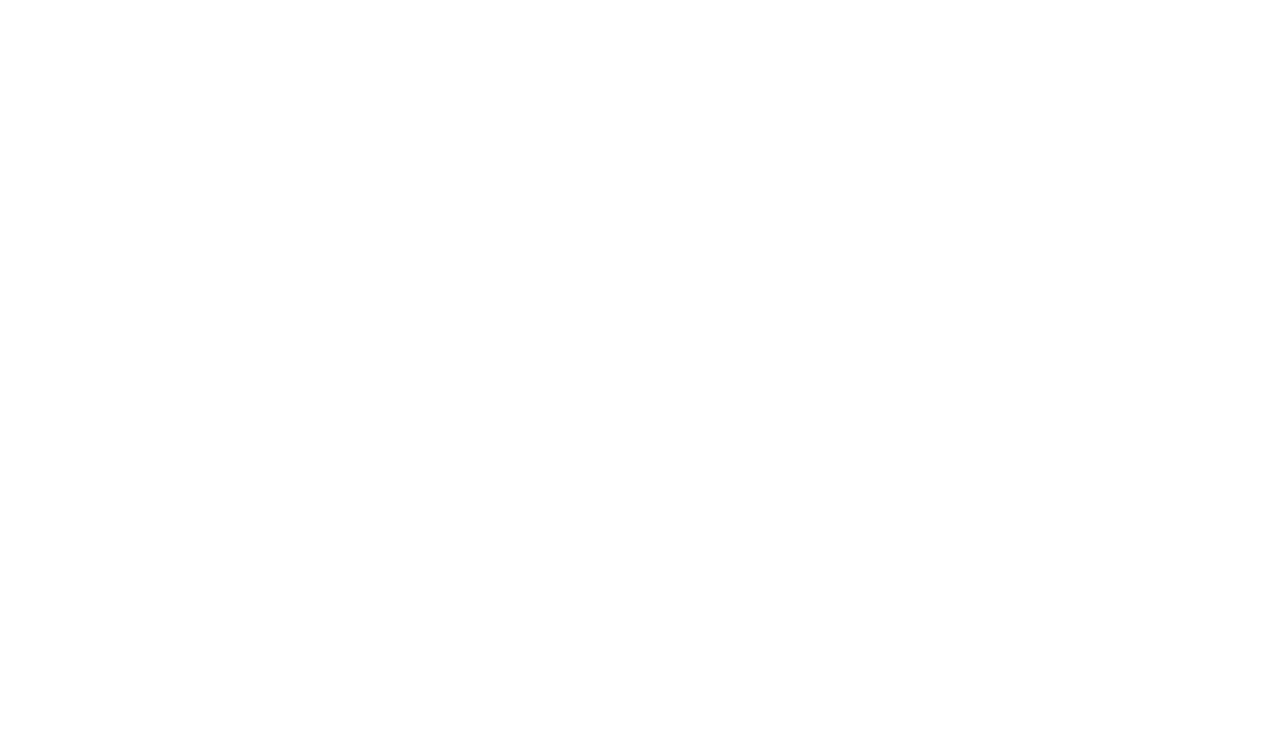
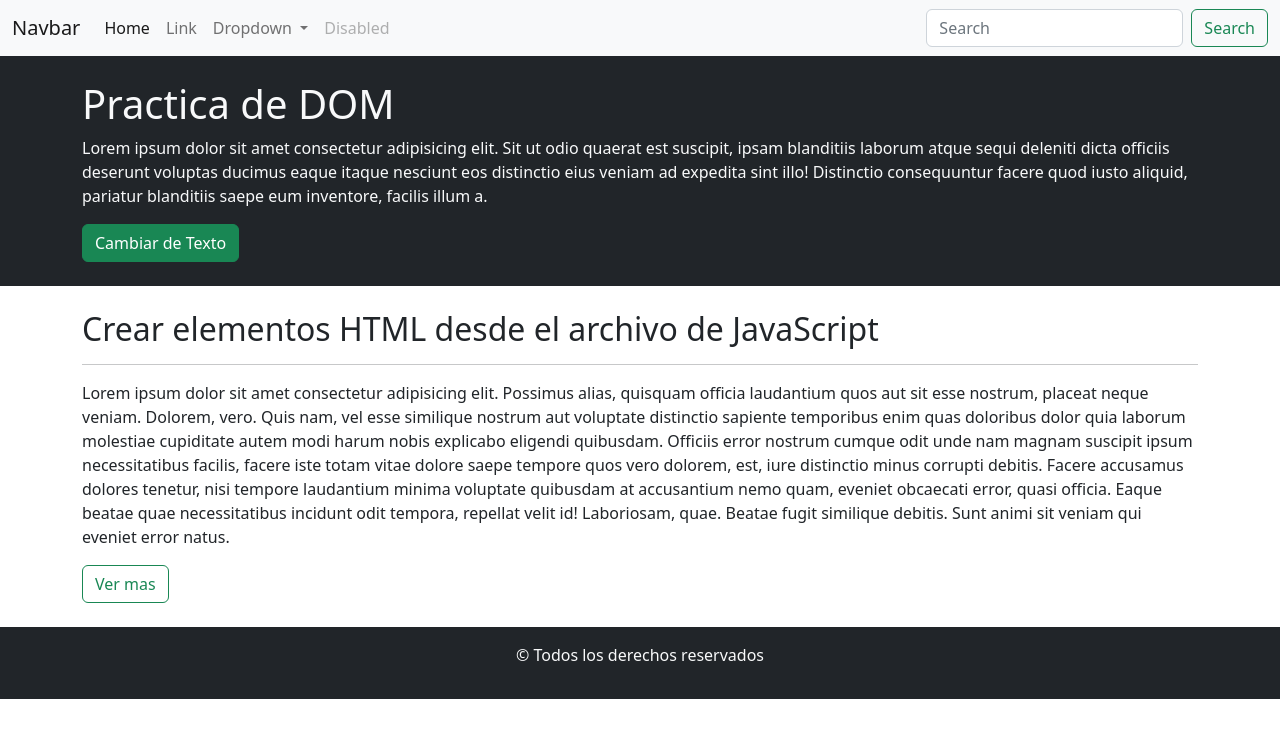
Before and after one commit to JoacoCortes98/PracticaDOM, a plain HTML site: page index.html in a window 1280 px wide. Drawn offline with nearby package versions, Linux system fonts and the light colour scheme.

Commit message:
agregamos el maquetado de la pagina principal

```diff
--- a/index.html
+++ b/index.html
@@ -17,6 +17,106 @@
     <title>Practica de DOM</title>
   </head>
   <body>
+    <header>
+      <nav class="navbar navbar-expand-lg bg-light">
+        <div class="container-fluid">
+          <a class="navbar-brand" href="#">Navbar</a>
+          <button
+            class="navbar-toggler"
+            type="button"
+            data-bs-toggle="collapse"
+            data-bs-target="#navbarSupportedContent"
+            aria-controls="navbarSupportedContent"
+            aria-expanded="false"
+            aria-label="Toggle navigation"
+          >
+            <span class="navbar-toggler-icon"></span>
+          </button>
+          <div class="collapse navbar-collapse" id="navbarSupportedContent">
+            <ul class="navbar-nav me-auto mb-2 mb-lg-0">
+              <li class="nav-item">
+                <a class="nav-link active" aria-current="page" href="#">Home</a>
+              </li>
+              <li class="nav-item">
+                <a class="nav-link" href="#">Link</a>
+              </li>
+              <li class="nav-item dropdown">
+                <a
+                  class="nav-link dropdown-toggle"
+                  href="#"
+                  role="button"
+                  data-bs-toggle="dropdown"
+                  aria-expanded="false"
+                >
+                  Dropdown
+                </a>
+                <ul class="dropdown-menu">
+                  <li><a class="dropdown-item" href="#">Action</a></li>
+                  <li><a class="dropdown-item" href="#">Another action</a></li>
+                  <li><hr class="dropdown-divider" /></li>
+                  <li>
+                    <a class="dropdown-item" href="#">Something else here</a>
+                  </li>
+                </ul>
+              </li>
+              <li class="nav-item">
+                <a class="nav-link disabled">Disabled</a>
+              </li>
+            </ul>
+            <form class="d-flex" role="search">
+              <input
+                class="form-control me-2"
+                type="search"
+                placeholder="Search"
+                aria-label="Search"
+              />
+              <button class="btn btn-outline-success" type="submit">
+                Search
+              </button>
+            </form>
+          </div>
+        </div>
+      </nav>
+    </header>
+    <main>
+      <section class="bg-dark text-light py-4">
+        <article class="container">
+          <h1>Practica de DOM</h1>
+          <p>
+            Lorem ipsum dolor sit amet consectetur adipisicing elit. Sit ut odio
+            quaerat est suscipit, ipsam blanditiis laborum atque sequi deleniti
+            dicta officiis deserunt voluptas ducimus eaque itaque nesciunt eos
+            distinctio eius veniam ad expedita sint illo! Distinctio
+            consequuntur facere quod iusto aliquid, pariatur blanditiis saepe
+            eum inventore, facilis illum a.
+          </p>
+          <button class="btn btn-success">Cambiar de Texto</button>
+        </article>
+      </section>
+      <section class="container my-4">
+        <h2>Crear elementos HTML desde el archivo de JavaScript</h2>
+        <hr />
+        <p>
+          Lorem ipsum dolor sit amet consectetur adipisicing elit. Possimus
+          alias, quisquam officia laudantium quos aut sit esse nostrum, placeat
+          neque veniam. Dolorem, vero. Quis nam, vel esse similique nostrum aut
+          voluptate distinctio sapiente temporibus enim quas doloribus dolor
+          quia laborum molestiae cupiditate autem modi harum nobis explicabo
+          eligendi quibusdam. Officiis error nostrum cumque odit unde nam magnam
+          suscipit ipsum necessitatibus facilis, facere iste totam vitae dolore
+          saepe tempore quos vero dolorem, est, iure distinctio minus corrupti
+          debitis. Facere accusamus dolores tenetur, nisi tempore laudantium
+          minima voluptate quibusdam at accusantium nemo quam, eveniet obcaecati
+          error, quasi officia. Eaque beatae quae necessitatibus incidunt odit
+          tempora, repellat velit id! Laboriosam, quae. Beatae fugit similique
+          debitis. Sunt animi sit veniam qui eveniet error natus.
+        </p>
+        <button class="btn btn-outline-success">Ver mas</button>
+      </section>
+    </main>
+    <footer class="bg-dark text-light py-3 text-center">
+        <p>&copy; Todos los derechos reservados</p>
+    </footer>
     <script
       src="https://cdn.jsdelivr.net/npm/bootstrap@5.2.0/dist/js/bootstrap.bundle.min.js"
       integrity="sha384-A3rJD856KowSb7dwlZdYEkO39Gagi7vIsF0jrRAoQmDKKtQBHUuLZ9AsSv4jD4Xa"
```
